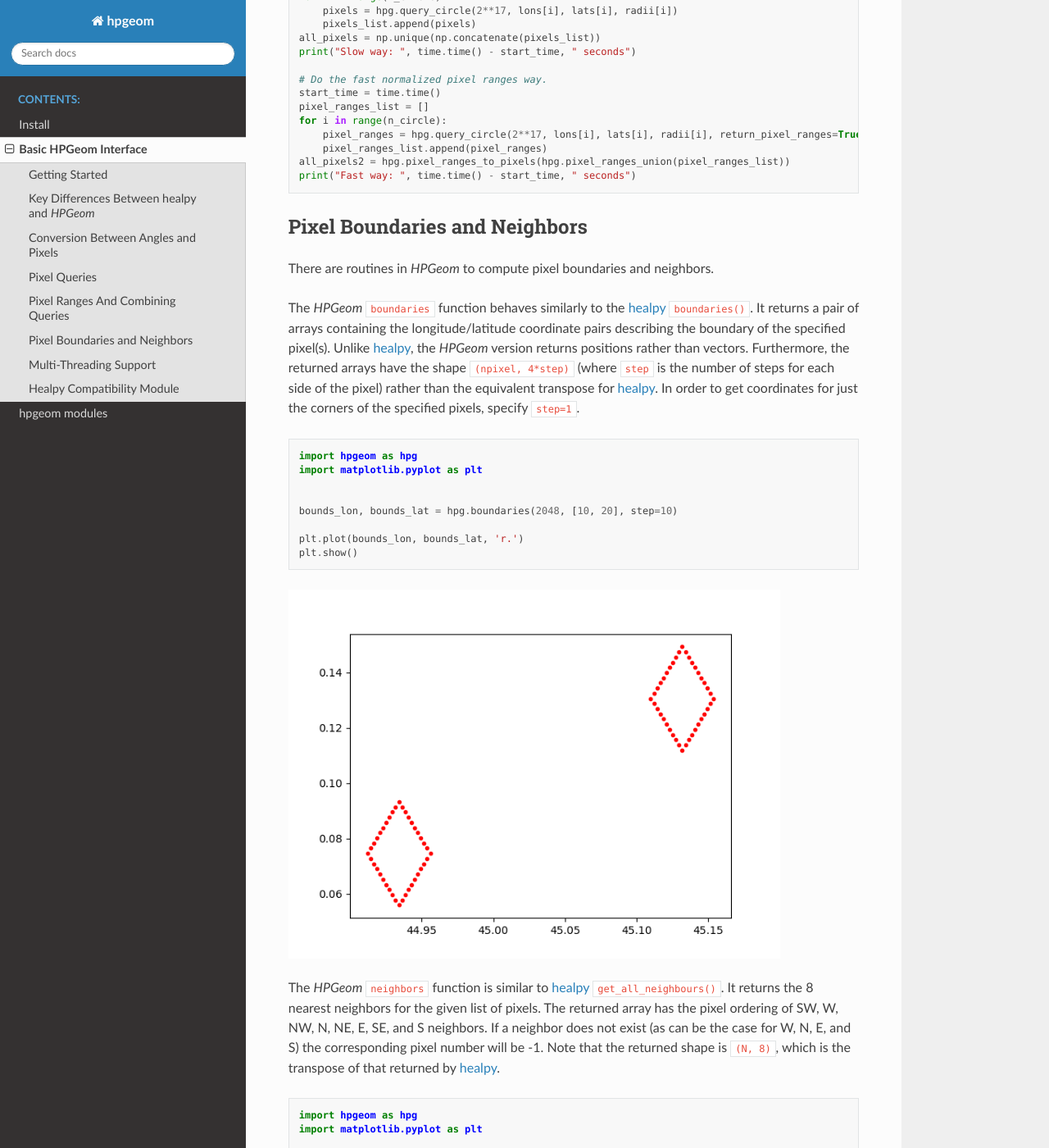
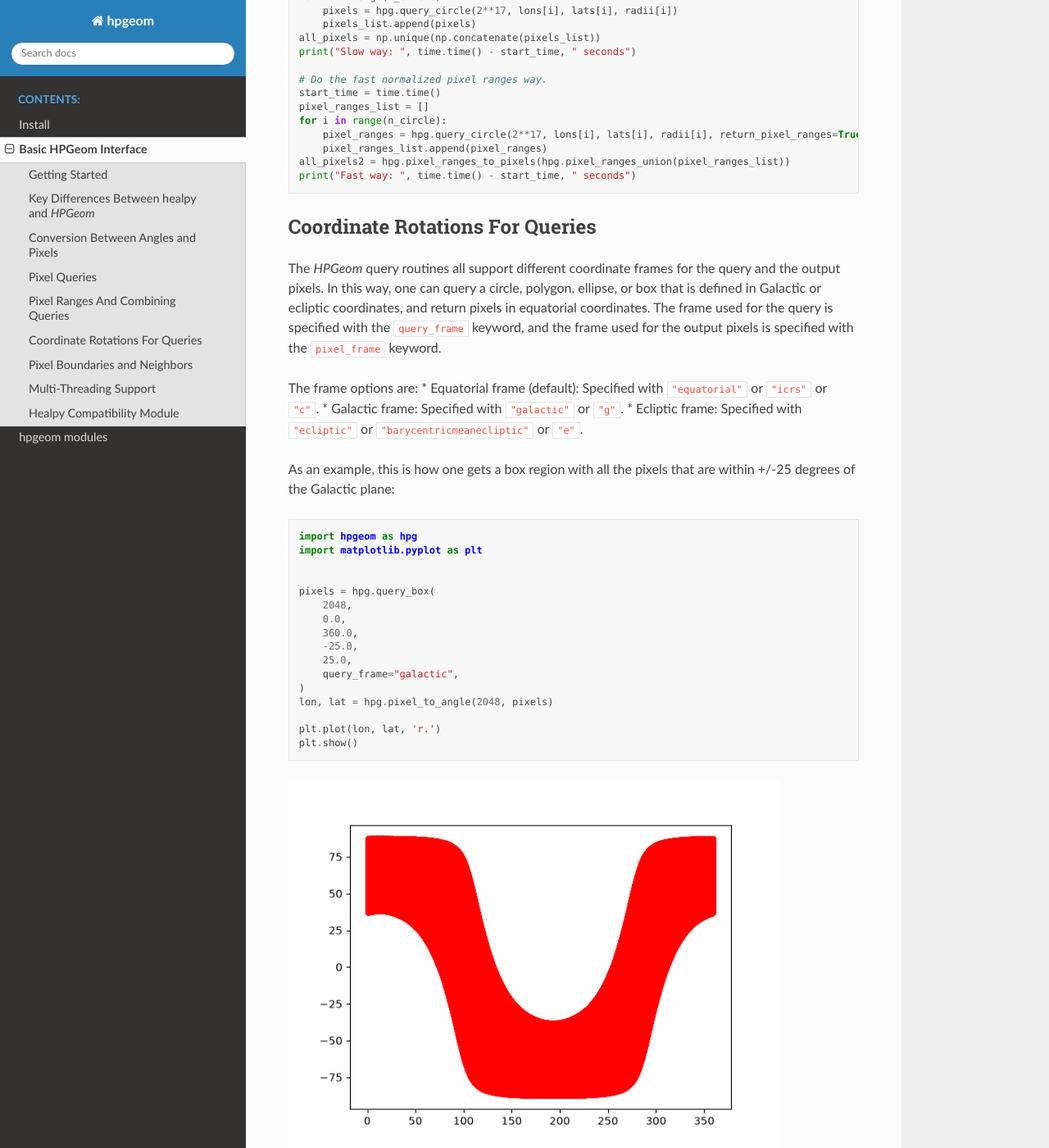
Before and after one commit to LSSTDESC/hpgeom, a Sphinx documentation site: the page built from docs/basic_interface.rst, in a window 1280 px wide and 1400 px high, scrolled down 6185 px. Shown: the whole window at 82% size. Built offline with Sphinx 7.4.7 and the Read the Docs theme 3.1.0, drawn with Linux system fonts in a browser that asks for light colours.

Commit message:
Add documentation on query frames.

```diff
--- a/docs/basic_interface.rst
+++ b/docs/basic_interface.rst
@@ -233,6 +233,44 @@ For example, in the following code block the output is identical but the pixel r
     print("Fast way: ", time.time() - start_time, " seconds")
 
 
+Coordinate Rotations For Queries
+--------------------------------
+
+The `HPGeom` query routines all support different coordinate frames for the query and the output pixels.
+In this way, one can query a circle, polygon, ellipse, or box that is defined in Galactic or ecliptic coordinates, and return pixels in equatorial coordinates.
+The frame used for the query is specified with the :code:`query_frame` keyword, and the frame used for the output pixels is specified with the :code:`pixel_frame` keyword.
+
+The frame options are:
+* Equatorial frame (default): Specified with :code:`"equatorial"` or :code:`"icrs"` or :code:`"c"`.
+* Galactic frame: Specified with :code:`"galactic"` or :code:`"g"`.
+* Ecliptic frame: Specified with :code:`"ecliptic"` or :code:`"barycentricmeanecliptic"` or :code:`"e"`.
+
+As an example, this is how one gets a box region with all the pixels that are within +/-25 degrees of the Galactic plane:
+
+.. code-block :: python
+
+    import hpgeom as hpg
+    import matplotlib.pyplot as plt
+
+
+    pixels = hpg.query_box(
+        2048,
+        0.0,
+        360.0,
+        -25.0,
+        25.0,
+        query_frame="galactic",
+    )
+    lon, lat = hpg.pixel_to_angle(2048, pixels)
+
+    plt.plot(lon, lat, 'r.')
+    plt.show()
+
+.. image:: images/query_galactic_box.png
+   :width: 600
+   :alt: Demonstration of the pixels returned from :code:`hpgeom.query_box()` in Galactic coordinates.
+
+
 Pixel Boundaries and Neighbors
 ------------------------------
 
```
Also changed, not shown: docs/images/query_galactic_box.png (added).
